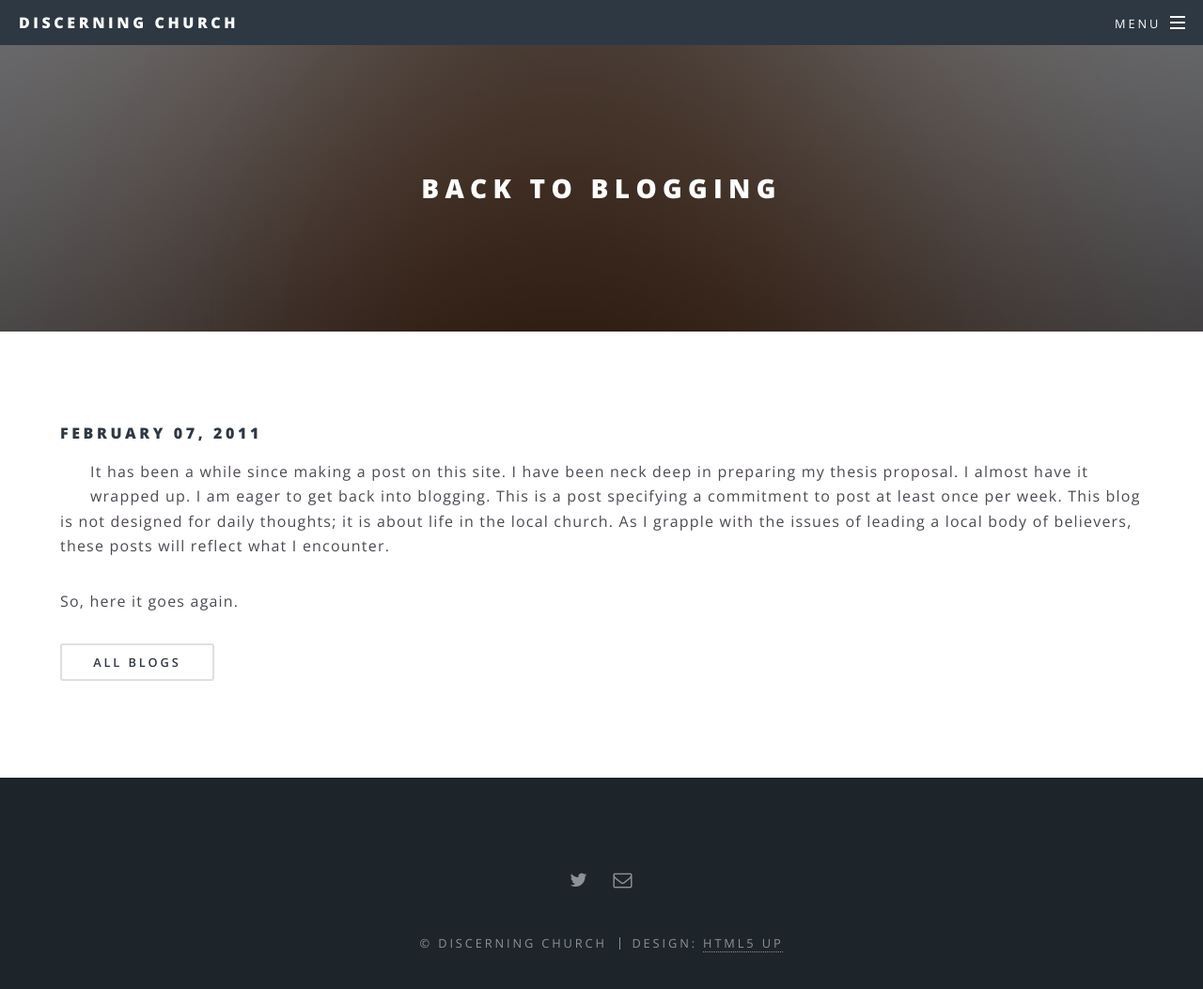
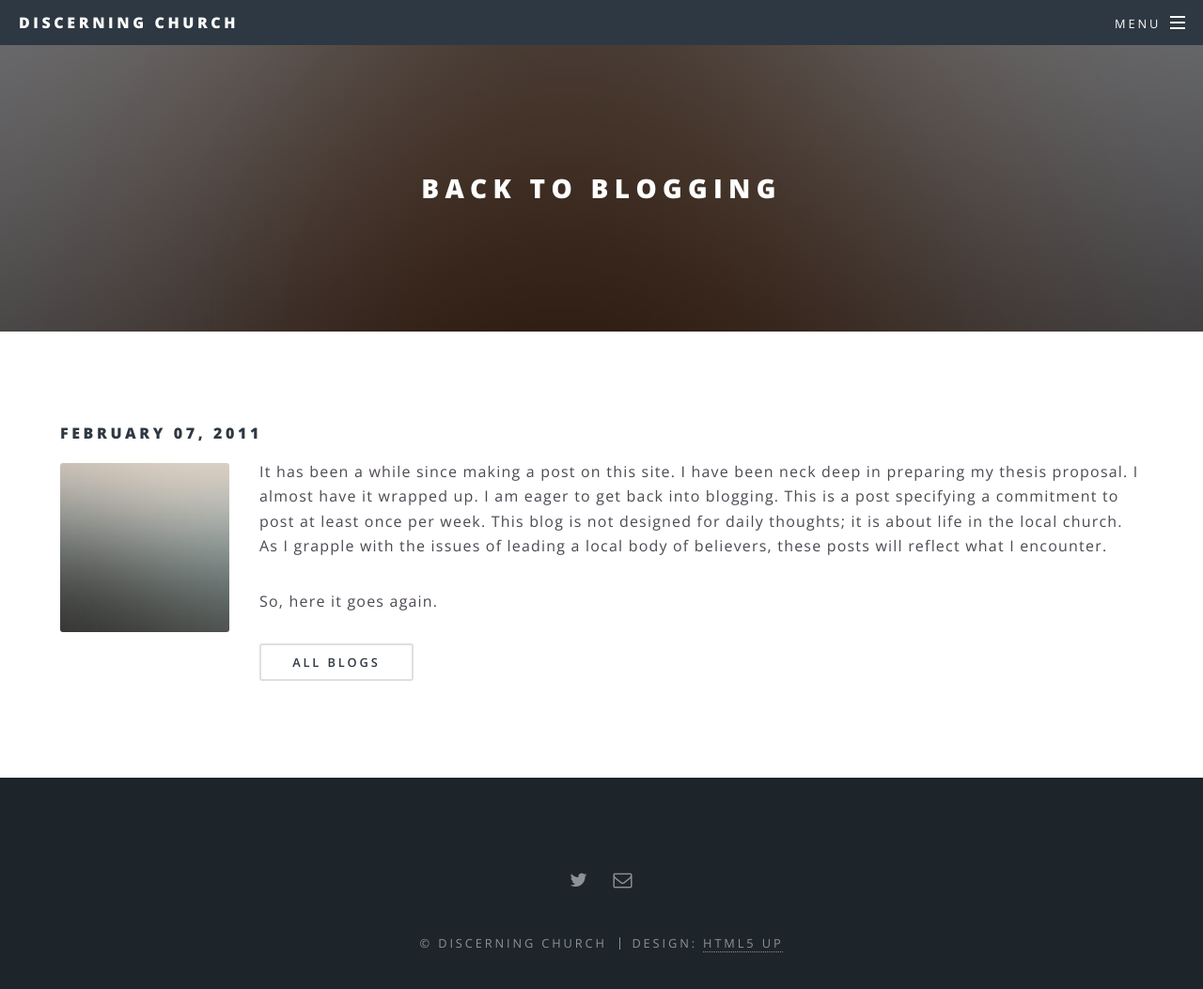
Before and after one commit to wadeallen/discerning_church_2015, a Jekyll site: the page built from _posts/2011-02-07-back-to-blogging.markdown, in a window 1280 px wide and 1107 px high. Shown: the top 1053 px of the window at 94% size. Built offline with Jekyll 4.4.1, drawn with Linux system fonts in a browser that asks for light colours.

Commit message:
Site updated at 2015-05-12 14:19:40 UTC

```diff
--- a/_layouts/article.html
+++ b/_layouts/article.html
@@ -12,7 +12,7 @@ layout: default
 
 	{% if page.date %}<h4><time datetime="{{ post.date | date: "%Y-%m-%d" }}" itemprop="datePublished">{{ page.date | date: "%B %d, %Y" }}</time></h4>{% endif %}
 
-	<span class="image left"><img src="images/pic04.jpg" alt="" /></span>
+	<span class="image left"><img src="/images/pic04.jpg" alt="" /></span>
 
     {{ content }}
 
```
